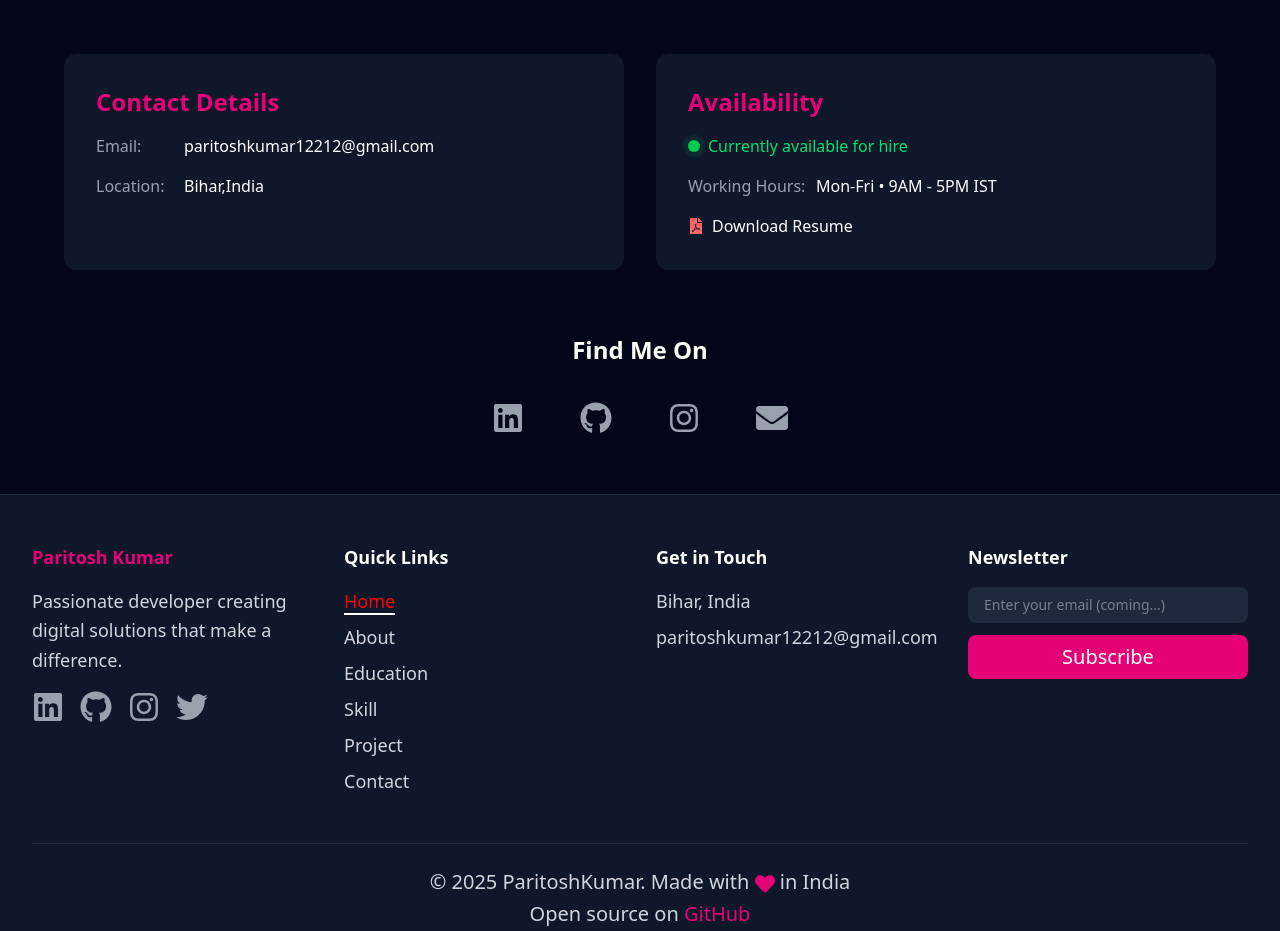
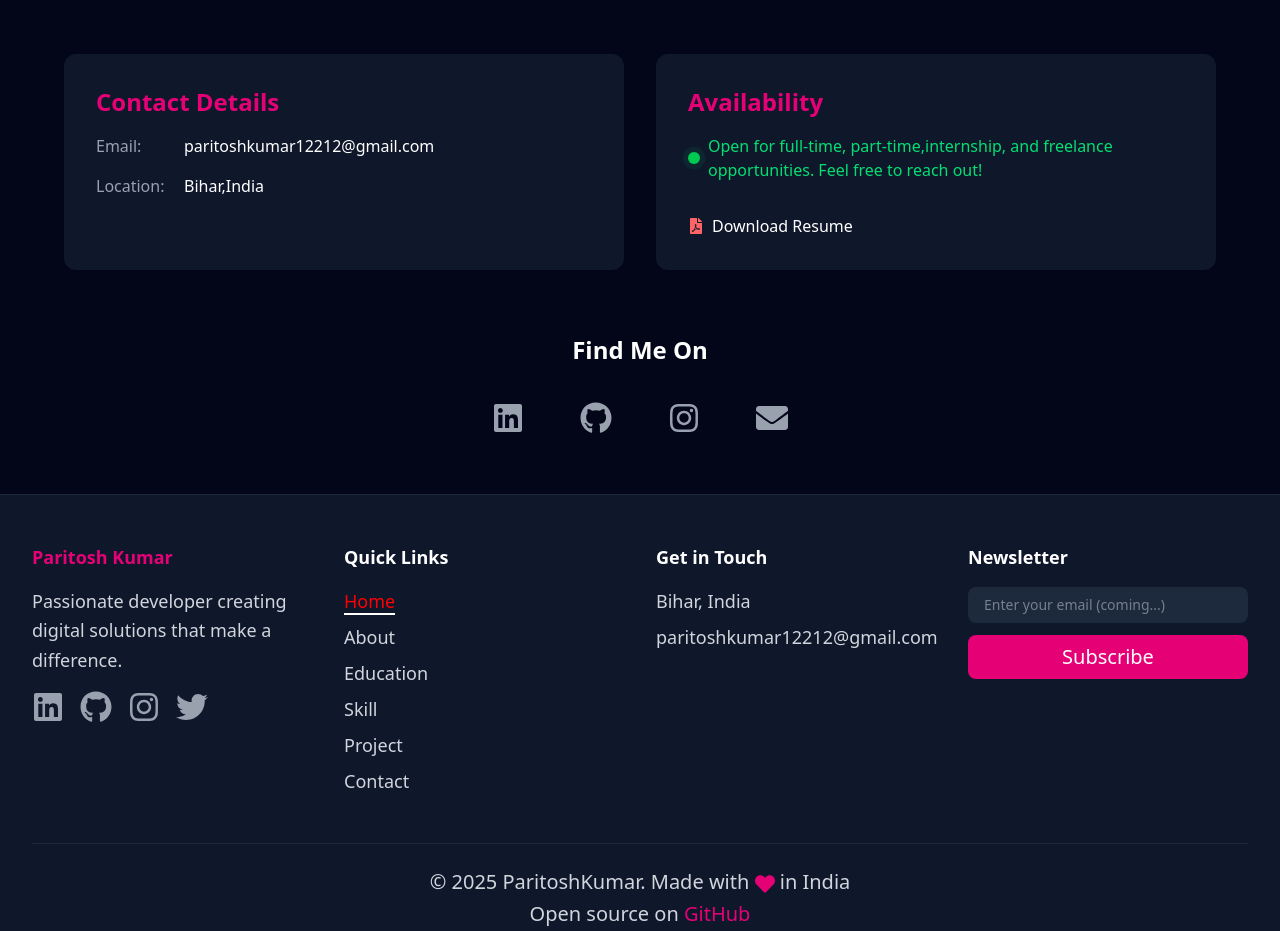
Before and after one commit to paritoshkumar196/My-Portfolio, a React (Vite) app: page / in a window 1280 px wide. Shown: the part 3540-4471 px from the top of the page. Built offline with nearby package versions, Linux system fonts and the light colour scheme.

Commit message:
Updated project with new changes

```diff
--- a/src/Pages/Contact.jsx
+++ b/src/Pages/Contact.jsx
@@ -67,11 +67,9 @@ const Contact = () => {
                   <span className="animate-ping absolute inline-flex h-full w-full rounded-full bg-green-400 opacity-75"></span>
                   <span className="relative inline-flex rounded-full h-3 w-3 bg-green-500"></span>
                 </span>
-                <span className="text-green-400">Currently available for hire</span>
+                <span className="text-green-400"> Open for full-time, part-time,internship, and freelance opportunities. Feel free to reach out!</span>
               </div>
               <div className="flex flex-col sm:flex-row items-start sm:items-center gap-2">
-                <span className="text-gray-400 min-w-[120px]">Working Hours:</span>
-                <span className="text-white">Mon-Fri • 9AM - 5PM IST</span>
               </div>
               <div className="flex items-center gap-2 mt-4">
                 <FaFilePdf className="text-red-400" />
--- a/src/Pages/Footer.jsx
+++ b/src/Pages/Footer.jsx
@@ -5,6 +5,10 @@ import sections from '../Section/sections';
 
 
 const Footer = () => {
+  const onSubscribe=(e)=>{
+    e.preventDefault();
+    alert("This Feautre Will Roll Out Soon")
+  }
   const socialLinks = [
     {
       icon: <FaLinkedin className="w-6 h-6 sm:w-8 sm:h-8" />,
@@ -98,6 +102,7 @@ const Footer = () => {
               />
               <button
                 type="submit"
+                onClick={onSubscribe}
                 className="px-4 py-2 bg-pink-600 text-white rounded-lg hover:bg-pink-700 transition-colors text-xl"
               >
                 Subscribe
```
